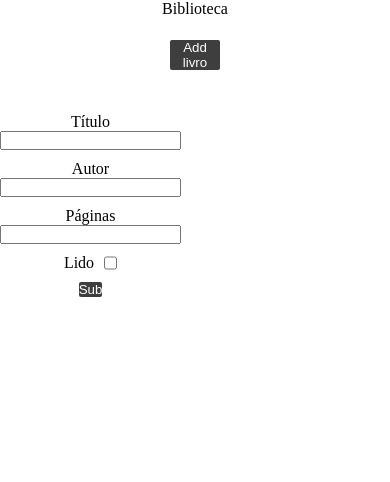
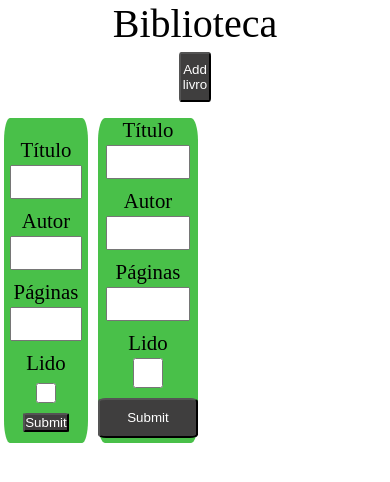
Before and after one commit to kauevinicius04/library, a plain HTML site: page index.html in a window 390 px wide. Drawn offline with Linux system fonts and the light colour scheme.

Commit message:
correcao de id para classes no html, estilizacao para responsividade de n cards

```diff
--- a/index.html
+++ b/index.html
@@ -16,6 +16,34 @@
         <div  id="containerAddBook">
         <button class="button" id="addBook">Add livro</button>
         </div>
+        <div class="library">
+        <div class="book card ">
+            <div class="card-body">
+                <div class="containerInput containerTitle" >
+                <label for="title">Título</label>
+                <input type="text" class= "input title">
+            </div>
+            <div class="containerInput containerAuthor" >
+                <label for="author">Autor</label>
+                <input type="text" class="input author" >
+            </div>
+            <div  class="containerInput containerPages" >
+                <label for="pages">Páginas</label>
+                <input type="number" class="input pages"required>
+             </div>
+             <div  class="containerInput containerRead" >
+                <label for="read">Lido</label>
+                <input type="checkbox" class="input read" >
+            </div>
+            <button  class="button" id="submit">Submit</button>
+
+
+            </div>
+
+            </div>
+
+
+
             <div class="book card">
                 <div class="card-body">
                     <div class="containerInput" id="containerTitle">
@@ -34,8 +62,7 @@
                     <label for="read">Lido</label>
                     <input type="checkbox" class="input" id="read">
                 </div>
-            <button class="button">Submit</button>
-
+                <button class="button submit">Submit</button>
 
 
                 </div>
@@ -43,6 +70,8 @@
                 </div>
 
 
+
+</div>
     </main>
 
 
--- a/style.scss
+++ b/style.scss
@@ -1,3 +1,4 @@
+$green-card:rgb(73, 192, 73);
 *{
     margin: 0;
     padding: 0;
@@ -6,20 +7,38 @@ html{
     height: 100%;
 }
 header{
+    font-size: 2.5em;
     text-align: center;
+    margin-bottom: 5px;
 }
 main{
-    display: grid;
-    height: 300px;
-    align-items: center;
+
+}
+label{
+    font-size: 1.3em;
+    margin-bottom: 3px;
 }
 #containerAddBook{
-    display: flex;
-    justify-content: center;
     text-align: center;
+    height: 50px;
+    margin-bottom: 4%;
 }
+#addBook{
+    width: 8%;
+    height: 100%;
+}
+.library{
+    padding: 0  1%;
+    display: grid;
+    align-items: center;
+    grid-template-columns: repeat(4,1fr);
+    gap: 10px;
+}
+
 .card{
-    grid-template-columns: repeat(5,1fr);
+    border-radius: 7%;
+    height: 100%;
+    background-color:$green-card;
     display: grid;
 }
 
@@ -31,24 +50,41 @@ main{
     gap:10px;
 }
 .input{
-    display: flex;
+    height: 30px;
+    width: 80%;
+
 
 
 }
 .containerInput{
-
+    width: 100%;
+    display: flex;
+    flex-direction: column;
+    align-items: center;
     text-align: center;
 
 }
-#containerRead{
-    gap: 10px;
-    display: flex;
+.containerTitle{
+    padding-top: 10px;
+}
+
+
+.containerRead{
+    gap: 5px;
+}
+.read{
+    height: 20px;
+    width: 100%;
 }
 .button{
     color: white;
     background-color: rgb(63, 62, 62);
-    border: 1px transparent ;
-    border-radius: 2px;
+    border-radius: 8%;
     text-align: center;
-    width: 13%;
 }
+.submit{
+    width: 100px;
+    height: 40px;
+    margin-bottom: 5px;
+
+}
```
Also changed, not shown: style.css. Lines whose indentation alone changed are shown as unchanged.
